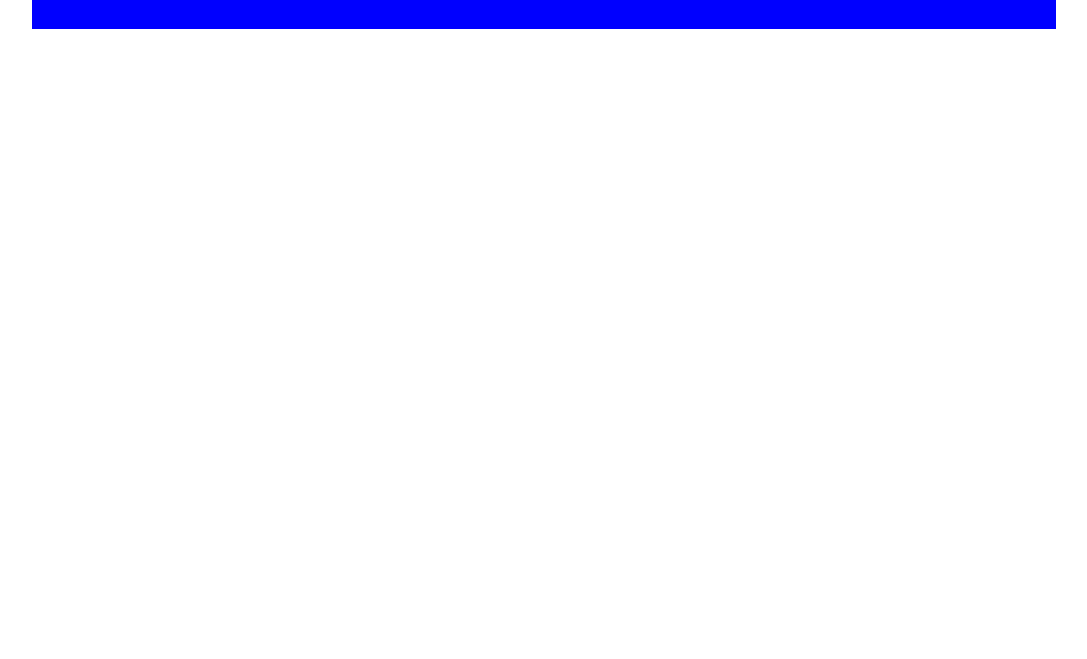
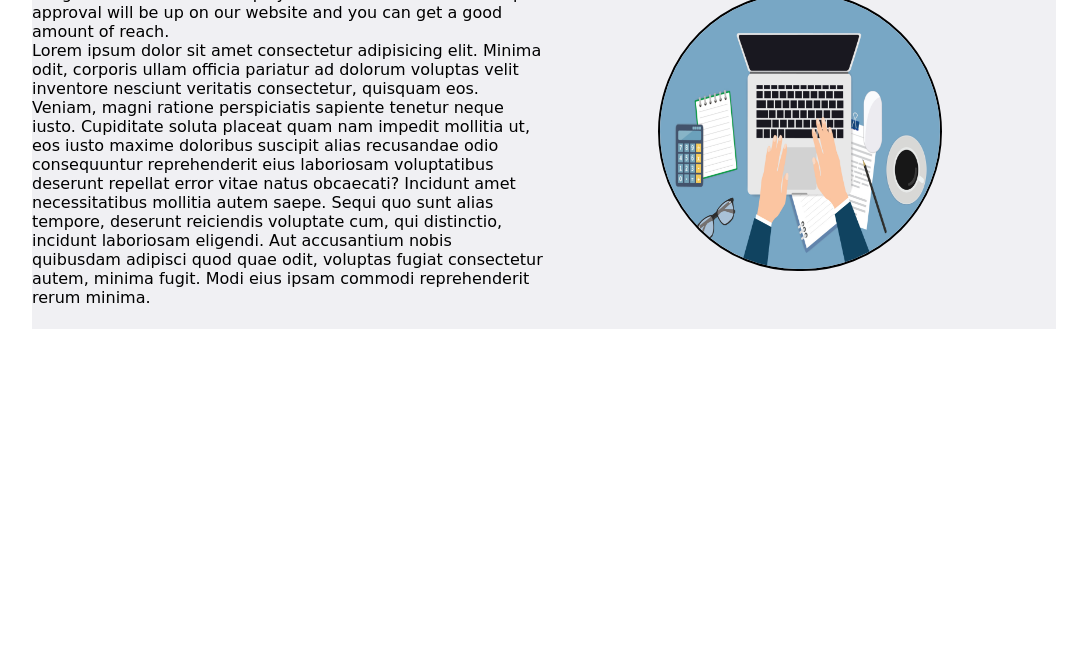
Before and after one commit to Sunny-Mishra712740/iBlog, a plain HTML site: page index.html in a window 1280 px wide. Shown: the part 141-800 px from the top of the page, without its empty margins (96-1183 px from the left). Drawn offline with Linux system fonts and the light colour scheme.

Commit message:
Something new

```diff
--- a/Css/style.css
+++ b/Css/style.css
@@ -23,9 +23,15 @@
     font-family: var(--font2);
 }
 
+.nav-left ul li:hover {
+    color: var(--main-bg-color);
+    font-weight: bolder;
+}
+
 .nav-left ul a {
     text-decoration: none;
     color: black;
+    transition: all 0.3s ease-in-out;
 }
 
 .nav-left ul {
@@ -37,9 +43,34 @@
 
 .nav-right {}
 
+.content-left {
+    font-family: var(--font1);
+    width: 50%;
+    display: flex;
+    flex-direction: column;
+    justify-content: center;
+}
+
+.content-right {
+    width: 50%;
+    display: flex;
+    align-items: center;
+    justify-content: center;
+
+}
+
+.content-right img {
+    height: 275px;
+    width: 280px;
+    border-radius: 200px;
+    border: 2px solid black;
+}
+
 .content {
-    height: 95px;
-    background-color: blue;
+    display: flex;
+    height: 395px;
+    background-color: rgb(240, 240, 243);
+    margin-top: 32px;
 }
 
 .footer {
--- a/Css/utils.css
+++ b/Css/utils.css
@@ -2,7 +2,7 @@
 @import url('https://fonts.googleapis.com/css2?family=Baloo+Bhai+2:wght@400..800&family=Roboto:ital,wght@0,100..900;1,100..900&display=swap');
 
 :root {
-    --main-bg-color: brown;
+    --main-bg-color: rgb(249, 29, 29);
     --font1: 'baloo bhaina 2', cursive;
     --font2: 'Roboto', sans-serif;
 }
@@ -29,6 +29,12 @@
     font-family: var(--font1);
     font-size: 16px;
     cursor: pointer;
+    transition: all 0.3s ease-in-out;
+}
+
+.btn:hover {
+    color: white;
+    background-color: var(--main-bg-color);
 }
 
 .form-input {
--- a/index.html
+++ b/index.html
@@ -25,13 +25,31 @@
     </nav>
 
     <nav class="content max-width-1 m-auto">
-        <div class="content-left">
-            <h1>The heaven for bloggers</h1>
-            <p>iBlog is a website which helps you submit an article which upon approval
-                will be up on our website and you can get a good amount of reach.
-            </p>
-        </div>
-        <div class="content-right"></div>
+      <div class="content-left">
+        <h1>The heaven for bloggers</h1>
+        <p>
+          iBlog is a website which helps you submit an article which upon
+          approval will be up on our website and you can get a good amount of
+          reach.
+        </p>
+        <p>
+          Lorem ipsum dolor sit amet consectetur adipisicing elit. Minima odit,
+          corporis ullam officia pariatur ad dolorum voluptas velit inventore
+          nesciunt veritatis consectetur, quisquam eos. Veniam, magni ratione
+          perspiciatis sapiente tenetur neque iusto. Cupiditate soluta placeat
+          quam nam impedit mollitia ut, eos iusto maxime doloribus suscipit
+          alias recusandae odio consequuntur reprehenderit eius laboriosam
+          voluptatibus deserunt repellat error vitae natus obcaecati? Incidunt
+          amet necessitatibus mollitia autem saepe. Sequi quo sunt alias
+          tempore, deserunt reiciendis voluptate cum, qui distinctio, incidunt
+          laboriosam eligendi. Aut accusantium nobis quibusdam adipisci quod
+          quae odit, voluptas fugiat consectetur autem, minima fugit. Modi eius
+          ipsam commodi reprehenderit rerum minima.
+        </p>
+      </div>
+      <div class="content-right">
+        <img src="img/home.jpg" alt="iBlog" srcset="" />
+      </div>
     </nav>
 
     <nav class="footer max-width-2 m-auto"></nav>
```
Also changed, not shown: img/home.jpg (renamed from img/vecteezy_overhead-shot-of-man-working-on-laptop-flat-lay-top-view_5022141-1.jpg).
